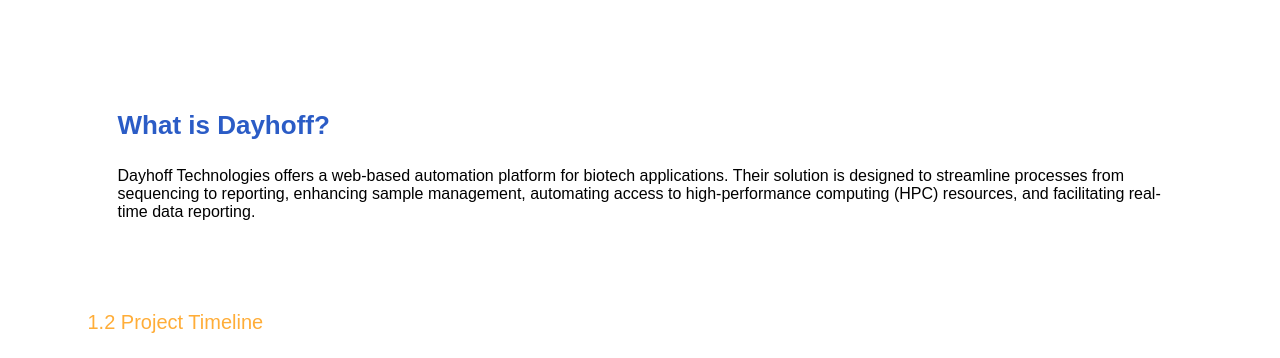
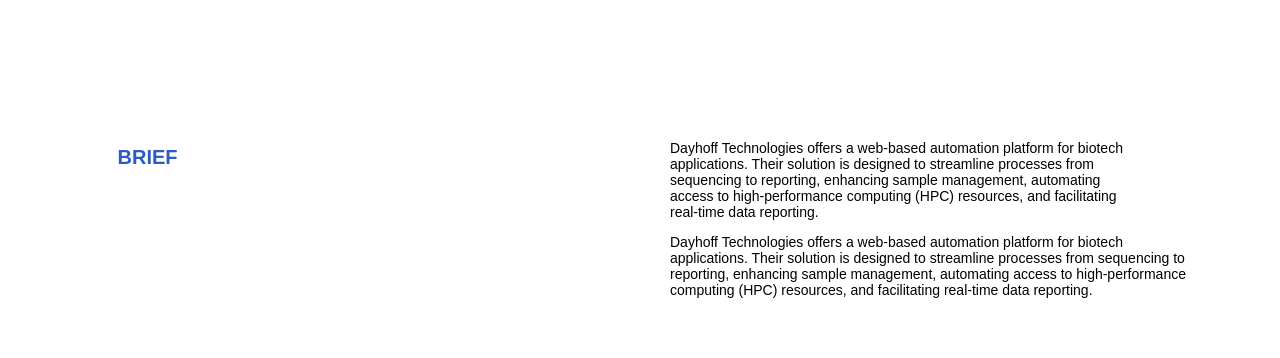
Before and after one commit to Changlidesign/Changlidesign.github.io, a PHP site: page /Dayhoff.html in a window 1280 px wide. Shown: the part 1296-1654 px from the top of the page. Run offline with PHP 8.4, Linux system fonts and the light colour scheme; some web fonts are replaced.

Commit message:
update
update

```diff
--- a/Dayhoff.html
+++ b/Dayhoff.html
@@ -60,12 +60,12 @@
 
       </div>
 
-       <div class="wowconcept">
+       <!-- <div class="wowconcept">
       <h1 class="wowq">What is Dayhoff?</h1>
       <p class="wowtext">Dayhoff Technologies offers a web-based automation platform for biotech applications.  Their solution is designed to streamline processes from sequencing to reporting, enhancing sample management, automating access to high-performance computing (HPC) resources, and facilitating real-time data reporting.</p>
 
 
-    </div>
+    </div> -->
 
 <br><br><br>
 
@@ -74,118 +74,125 @@
 
 
 <div class="concept">
-      <h4 class="wowh4">1.2 Project Timeline</h4></div>
-      <div class="spacer-lg">
-      <img src="images/Nappuccino/time.png" alt="" class="logesize"></div>
 
-      <div class="concept">
-      <h3 class="wowh3">2. Research</h3>
-      <h4 class="wowh4">2.1 Survey Results</h4>
-    <h4 class="wowh4" style="color:#909090;">Frequency of naps</h4></div>
-      <div class="spacer-lg">
-      <img src="images/Nappuccino/s.png" alt="" class="logesize" style="margin-top:-15px;"></div>
+
+
+
       <br>
 
-      <div class="concept">
-      <h4 class="wowh4">2.2 Marketing Research</h4></div>
-      <h4 class="wowh4" style="color:#909090;">Nap Rescues Performance</h4>
-      <div class="spacer-lg">
-      <img src="images/Nappuccino/graphic.png" alt="" class="logesize" ></div>
 
-
-      <div class="concept">
-      <h4 class="wowh4">2.3 The benefits of a daily nap</h4></div>
-      <div class="spacer-lg">
-      <img src="images/Nappuccino/four.png" alt="" class="logesize" ></div>
-
-
-      <div class="concept">
-      <h4 class="wowh4">2.4 Affinity Map</h4>
-      <p class="personap">Some interviewees' views on taking nap and drinking coffee.</p>
-      <div class="spacer-lg">
-      <img src="images/Nappuccino/map.png" alt="" class="logesize" style="width:98%;"></div></div>
 
 
 
 
       <div class="concept">
-      <h4 class="wowh4">2.5 Competitors</h4>
-    <div class="col-sm-6" style="padding-left:50px;">
-        <h1 class="competitorsnumber">01. <img src="images/Nappuccino/pzizz.png" style="width:40%;margin-bottom:-30px;"></h1>
-        <h1 class="competitorstitle">Main Features</h1>
-      <p class="teamtext">1. Playing special music helps people fall asleep<br>
-2. Music played throughout the night to maintain a stable<br>sound environment and prevent users from being woken<br>up by the outside world.<br>
-3. Use three-minute audio to wake users up</p>
 
-        <h1 class="competitorstitle">Limitations</h1>
-      <p class="teamtext">1. 1. Not focusing on nap<br>2. There is no guide to let user into a resting state<br>3. Lack of alarm reminder function</p>
-        </div>
+    <div class="col-sm-6" style="padding-left:30px;">
 
-      <div class="col-sm-6" style="padding-left:50px;">
-        <h1 class="competitorsnumber">02.  <img src="images/Nappuccino/sleep.png" style="width:50%;margin-bottom:-20px;"></h1>
-        <h1 class="competitorstitle">Main Features</h1>
-      <p class="teamtext">1. Play soothing & peaceful alarm sound to help users have a good sleep<br>
-2. Sleep time wakes you up gently at the lightest sleep stage<br>
-3. Receive sleep score & analysis about duration and sleep cycle</p>
-
-        <h1 class="competitorstitle">Limitations</h1>
-      <p class="teamtext">1. No focusing on nap/ sleep process<br>2. Lack of alarm function</p>
-<br><br><br>
-        </div></div>
+        <h1 class="competitorstitle" style="color: #2B5CC6;">BRIEF</h1>
 
 
 
 
-      <div class="concept">
-      <h4 class="wowh4">2.6 Mind Map</h4></div>
-      <div class="spacer-lg">
-      <img src="images/Nappuccino/mindmap.png" alt="" class="logesize" ></div>
+        </div>
+
+      <div class="col-sm-6" style="padding-left:30px;">
+
+
+      <p class="teamtext" style="padding-right:50px;">Dayhoff Technologies offers a web-based automation platform for biotech applications.  Their solution is designed to streamline processes from sequencing to reporting, enhancing sample management, automating access to high-performance computing (HPC) resources, and facilitating real-time data reporting.<br>
+</p>
+<p class="teamtext">Dayhoff Technologies offers a web-based automation platform for biotech applications.  Their solution is designed to streamline processes from sequencing to reporting, enhancing sample management, automating access to high-performance computing (HPC) resources, and facilitating real-time data reporting.<br>
+</p>
+
+
+<br><br><br>
+        </div></div>
+
+        <div class="concept">
+
+          <div class="col-sm-6" style="padding-left:30px;">
+
+              <h1 class="competitorstitle" style="color: #2B5CC6;">RESEARCH</h1>
+
+
+
+
+              </div>
+
+            <div class="col-sm-6" style="padding-left:30px;">
+
+
+            <p class="teamtext" style="padding-right:50px;">Dayhoff Technologies offers a web-based automation platform for biotech applications.  Their solution is designed to streamline processes from sequencing to reporting, enhancing sample management, automating access to high-performance computing (HPC) resources, and facilitating real-time data reporting.<br>
+      </p>
+
+
+
+      <br><br><br>
+              </div></div>
+              <div class="concept">
+
+                <div class="col-sm-6" style="padding-left:30px;">
+
+                    <h1 class="competitorstitle" style="color: #2B5CC6;">UIUX DESIGN</h1>
+
+
+
+
+                    </div>
+
+                  <div class="col-sm-6" style="padding-left:30px;">
+
+
+                  <p class="teamtext" style="padding-right:50px;">Dayhoff Technologies offers a web-based automation platform for biotech applications.  Their solution is designed to streamline processes from sequencing to reporting, enhancing sample management, automating access to high-performance computing (HPC) resources, and facilitating real-time data reporting.<br>
+            </p>
+
+
+
+            <br><br><br>
+                    </div></div>
+
+                    <div class="concept">
+
+                      <div class="col-sm-6" style="padding-left:30px;">
+
+                          <h1 class="competitorstitle" style="color: #2B5CC6;">DRIVERY</h1>
+
+
+
+
+                          </div>
+
+                        <div class="col-sm-6" style="padding-left:30px;">
+
+
+                        <p class="teamtext" style="padding-right:50px;">Dayhoff Technologies offers a web-based automation platform for biotech applications.  Their solution is designed to streamline processes from sequencing to reporting, enhancing sample management, automating access to high-performance computing (HPC) resources, and facilitating real-time data reporting.<br>
+                  </p>
+
+
+
+                  <br><br><br>
+                          </div></div>
+
 
 
       <div class="concept">
-      <h3 class="wowh3">3. Problem Statement</h3></div>
+      <h3 class="wowh3">Prototyping</h3></div>
       <div class="problemconcept">
-      <p class="problemtext">People are always groggy in the afternoon after a nap.</p>
-      <p class="problemtext">They feel that the nap does not help them to be full of energy.</p></div>
+        <video width="100%" controls>
+          <source src="images/dayhoff.mp4" type="video/mp4" style="width:80%;">
+
+        </video></div>
 
 
 
-    <div class="concept" style="padding: 15px 0px;padding-top: 40px;">
-      <h3 class="wowh3">4. Persona</h3>
-      <h4 class="wowh4">4.1 Pesona - Ty Swindle</h4></div>
-      <div class="spacer-lg">
-      <img src="images/Nappuccino/ty.png" alt="" class="logesize" ></div><br>
 
 
 
-    <div class="concept">
-      <h4 class="wowh4">4.2 Persona User Flow</h4>
-    <p class="personap">Task 1: Complete an Nappuccino experience</p>
-    <p class="personatext">Users creates new account and completes the first time of  Nappuccino.</p></div>
-      <div class="spacer-lg">
-      <img src="images/Nappuccino/one.png" alt="" class="logesize" style="width:97%;">
-      <img src="images/Nappuccino/two.png" alt="" class="logesize" style="    margin-top: -15px;margin-left: 5px;width:95%;">
-      <img src="images/Nappuccino/three.png" alt="" class="logesize" style="margin-top: -10px;width:95%;margin-left: 5px;">
-      <p class="personap">Task 2: Check reminder list</p>
-    <p class="personatext">Users check the reminder list and start today’s nappuccino task.</p>
 
-      <div class="spacer-lg">
-      <img src="images/Nappuccino/reminder.png" alt="" class="logesize" style="margin-left: 5px;width:95%;"></div><br>
+    <br>
 
       <div class="concept">
-      <h4 class="wowh4">4.3 App Wireflow</h4></div>
-      <div class="spacer-lg">
-      <img src="images/Nappuccino/app.png" alt="" class="logesize" ></div>
-
-
-      <div class="concept">
-
-
-      <div class="spacer-lg">
-   </div> <br>
-
-      <div class="concept">
-      <h3 class="wowh3">5. User Testing & Improvement</h3>
+      <h3 class="wowh3">UI Design</h3>
       <h4 class="wowh4">5.1 Before & After</h4>
     <p class="personap">User Testing Feedback</p></div>
       <div class="spacer-lg">
@@ -194,7 +201,7 @@
 
 
 <div class="concept">
-      <h3 class="wowh3">6. Final Work</h3>
+      <h3 class="wowh3">Brand Guideline</h3>
       <h4 class="wowh4">6.1 User Interface Design</h4>
       <p class="personap">Final design after user testing & improvement </p>
       <div class="spacer-lg">
@@ -259,7 +266,7 @@
 
 
     <div class="concept">
-      <h3 class="wowh3">9. Conclusion</h3></div>
+      <h3 class="wowh3">Drivery</h3></div>
       <div class="concept">
       <div class="wowconcept">
       <h1 class="wowh4" style="margin-top:20px;">Summary Takeaway</h1>
@@ -276,7 +283,7 @@
       <!-- footer section -->
     <footer class="footer">
     <div style="width:100%">
-      <p class="footer-p">@ Coded by Chang Li with creativity and <i class="fa fa-smile-o" style="font-size:23px;color:#FC869D"></i> 2020</p>
+      <p class="footer-p">@ Coded by Chang Li with creativity and <i class="fa fa-smile-o" style="font-size:23px;color:#FC869D"></i> 2024</p>
       <nav class="footernavigation" role="navigation">
         <ul class="primary-nav">
 
--- a/css/Dayhoff.css
+++ b/css/Dayhoff.css
@@ -39,7 +39,7 @@
 .wowh3{
 	font-size: 35px;
     font-family: "Poppins", sans-serif;
-    color: #845237;
+    color: #c0d2f9;
     font-weight: 600;
 }
 
@@ -48,7 +48,7 @@
 	font-size: 20px;
 	margin-top: -10px;
     font-family: "Poppins", sans-serif;
-    color: #ffad38;
+    color: #2B5CC6;
     font-weight: 500;
 }
 
@@ -205,7 +205,7 @@
 .problemconcept{
 
 
-    background-color: #845237;
+
     padding: 20px;
     margin-top: 50px
 
```
Also changed, not shown: 3 other files.
